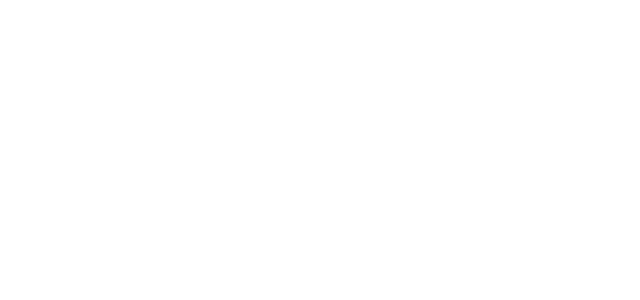
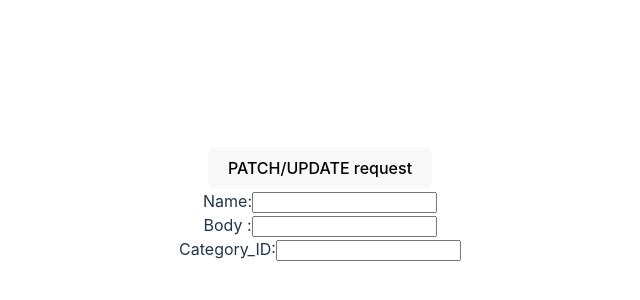
Before and after one commit to LRG2B/projet_web_LB_lara-react, a React (Vite) app in the folder reactJs-help-starter-master/: page /articles/1 in a window 1280 px wide. Shown: the part 196-496 px from the top of the page, without its empty margins (320-960 px from the left). Built offline with nearby package versions, Linux system fonts and the light colour scheme.

Commit message:
PATCH ARTICLES en cours

```diff
--- a/reactJs-help-starter-master/src/App.jsx
+++ b/reactJs-help-starter-master/src/App.jsx
@@ -8,6 +8,8 @@
 
 import {Post_Request_Categories,Patch_Request_Categories,DELETE_Request_Categories} from './component/Request';
 import Login_API from './component/Login_API';
+
+import Patch_Request_Articles from './component/Articles_Request';
 
 function App() {
     const { posts, setPosts } = usePostStore();
@@ -95,6 +97,8 @@
             {<Patch_Request_Categories/>}
             {<DELETE_Request_Categories />}
 
+             {/*---------------------------PATCH ARTICLES---------------------*/}
+             < Patch_Request_Articles/>
 
             {/*---------------------------LOGIN NEW FORM---------------------*/}
             {<Login_API />}
--- a/reactJs-help-starter-master/src/component/Article.jsx
+++ b/reactJs-help-starter-master/src/component/Article.jsx
@@ -1,6 +1,8 @@
 import { useState, useEffect } from 'react';
 import { useParams, Link } from 'react-router-dom';
 import { usePostStore } from '../store/postStore';
+
+import Patch_Request_Articles from '../component/Articles_Request';
 
 function Article() {
 	let { id } = useParams();
@@ -21,6 +23,8 @@
 					<Link to={`/`}>retour à la liste</Link>
 				</>
 			)}
+
+			<Patch_Request_Articles />
 		</div>
 	);
 }
--- /dev/null
+++ b/reactJs-help-starter-master/src/component/Articles_Request.jsx
@@ -0,0 +1,72 @@
+import React,{useState} from 'react';
+
+function Patch_Request_Articles() {
+    const [data, setData] = useState();
+    const [err, setError]  = useState('');
+    const [detailsArticles,setDetailsArticles] = useState({title: "", body: "", category_id: ""});
+
+
+    //PATCH UPDATE
+    const handleSubmit = e => {
+        e.preventDefault()
+    }
+
+    const handleClick = async () => {
+        try {
+                const response = await fetch(`http://127.0.0.1:8000/api/articles/1`,
+                {
+                    method: 'PATCH',
+                    body: JSON.stringify({
+                        title: detailsArticles.title,
+                        body: detailsArticles.body,
+                        category_id: detailsArticles.category_id,
+                    }),
+                    headers: { 'Content-Type': 'application/json', Accept: 'application/json',
+                    },
+                });
+
+                //Erreur de fetch
+                if (!response.ok) {
+                    throw new Error(`Error! status: ${response.status}`);
+                }
+
+                const result = await response.json();
+
+                console.log('result is', JSON.stringify(result,null,4));
+
+                setData(result);
+            }
+                catch (err) {
+                    setError(err.message);
+                }
+        };
+
+        console.log(data);
+
+        return (
+            <div>
+                {err && <h2>{err}</h2>}
+
+                <button onClick={handleClick}> PATCH/UPDATE request</button>
+
+                {/*----------AJOUT----------*/}
+            <form onSubmit={handleSubmit}>
+                <div className="form-group">
+                    <label htmlFor="name"> Name:</label>
+                    <input type="text" name="name" id="title" onChange={e => setDetailsArticles({...detailsArticles, title: e.target.value})} value={detailsArticles.title}></input>
+                </div>
+                <div className="form-group">
+                    <label htmlFor="name"> Body :</label>
+                    <input type="text" name="name" id="body" onChange={e => setDetailsArticles({...detailsArticles, body: e.target.value})} value={detailsArticles.body}></input>
+                </div>
+                <div className="form-group">
+                    <label htmlFor="name"> Category_ID:</label>
+                    <input type="text" name="name" id="category_id" onChange={e => setDetailsArticles({...detailsArticles, category_id: e.target.value})} value={detailsArticles.category_id}></input>
+                </div>
+                {/*------------------------------------------*/}
+            </form>
+            </div>
+        )
+}
+
+export default Patch_Request_Articles;
--- a/reactJs-help-starter-master/src/component/Login_API.jsx
+++ b/reactJs-help-starter-master/src/component/Login_API.jsx
@@ -8,7 +8,7 @@
 
     const handleClick = async () => {
         try {
-            const response = await fetch('http://127.0.0.1:8000/api/accounts',
+            const response = await fetch('http://127.0.0.1:8000/api/login',
             {
                 method: 'POST',
                 body: JSON.stringify ({
@@ -30,11 +30,24 @@
         }
     };
 
+    const handleLogout = async () => {
+        try {
+            const response = await fetch('http://127.0.0.1:8000/api/logout');
+            const result2 = await response.json();
+            console.log('result is', JSON.stringify(result2,null,4));
+
+        }
+        catch (err){
+            setError(err.message);
+        }
+    }
+
         return (
             <div>
                 {err && <h2>{err}</h2>}
 
                 <button onClick={handleClick}> LOGIN</button>
+                <button onClick={handleLogout}> LOGOUT </button>
 
                 {data && (
                     <div>
```
